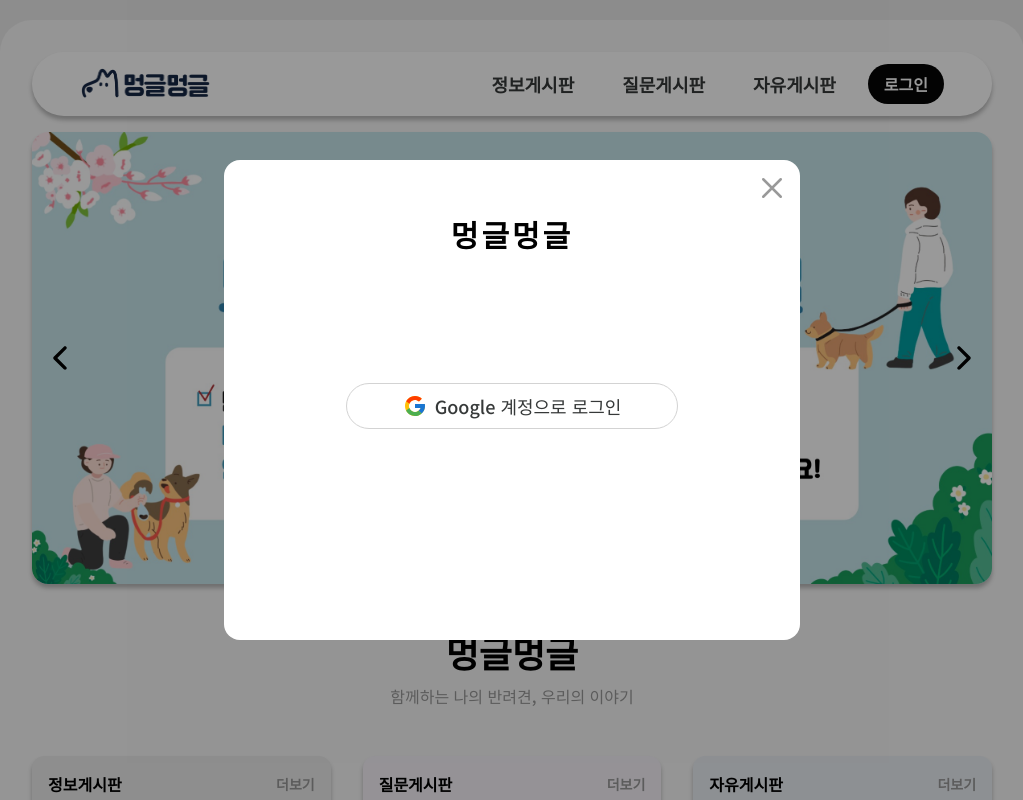
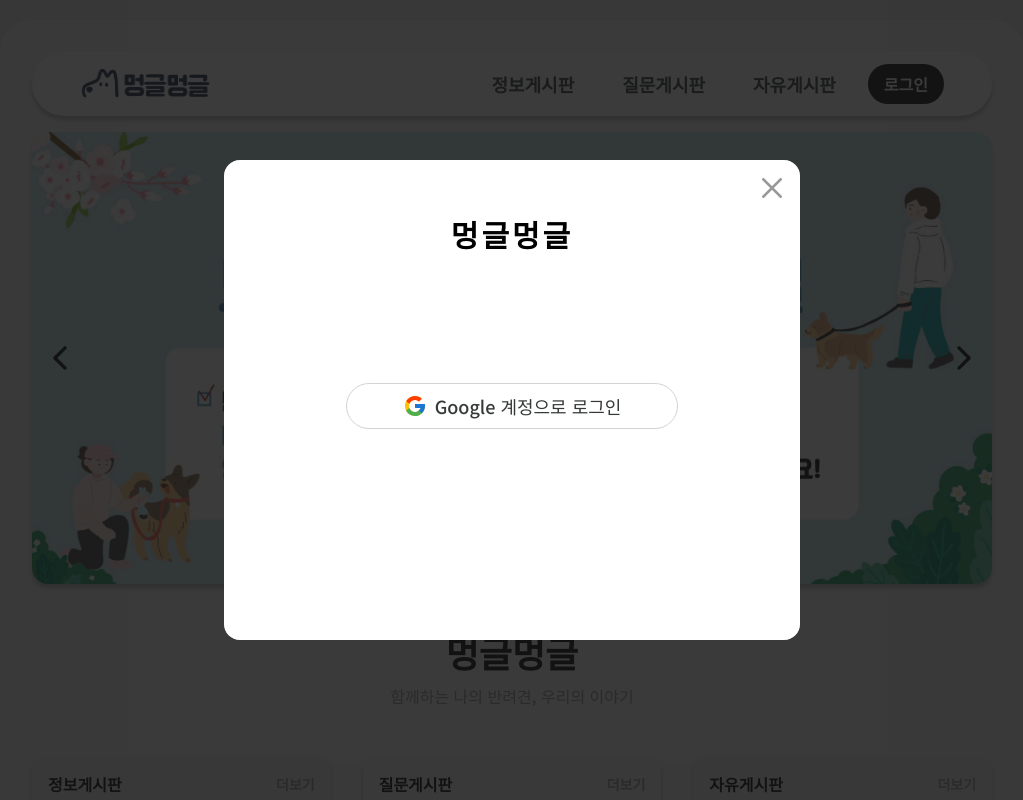
Before and after one commit to JiiHong/meong-geul-meong-geul, a Next.js app: page / in a window 1280 px wide. Both pictures are taken after a click on the button "로그인". Shown: the top 800 px of the page, without its empty margins (128-1151 px from the left). Built offline with nearby package versions, Linux system fonts and the light colour scheme; no server answers; the database is empty.

Commit message:
[#123] Feat: 모달 구현 방법 createPortal로 변경

```diff
--- a/src/app/layout.tsx
+++ b/src/app/layout.tsx
@@ -43,6 +43,7 @@ export default function RootLayout({
           </ReactQueryProvider>
           <Footer />
         </div>
+        <div id="modal"></div>
       </body>
     </html>
   );
--- a/src/components/AuthModal/LoingModal.tsx
+++ b/src/components/AuthModal/LoingModal.tsx
@@ -1,14 +1,17 @@
 import GoogleLoginButton from '@/components/AuthModal/GoogleLoginButton';
 import Modal from './Modal';
+import ModalPortal from '../ModalPortal';
 
 type Props = { onClick: () => void };
 
 export default function LoginModal({ onClick }: Props) {
   return (
-    <Modal onClick={onClick}>
-      <div className="flex justify-center items-center grow">
-        <GoogleLoginButton />
-      </div>
-    </Modal>
+    <ModalPortal>
+      <Modal onClick={onClick}>
+        <div className="flex justify-center items-center grow">
+          <GoogleLoginButton />
+        </div>
+      </Modal>
+    </ModalPortal>
   );
 }
--- a/src/components/AuthModal/Modal.tsx
+++ b/src/components/AuthModal/Modal.tsx
@@ -7,7 +7,7 @@ type Props = {
 
 export default function Modal({ children, onClick }: Props) {
   return (
-    <div className="fixed top-0 left-0 flex justify-center items-center w-full h-full bg-[#00000066] z-10">
+    <div className="fixed top-0 left-0 flex justify-center items-center w-full h-full bg-neutral-900/60 z-50">
       <div className="flex flex-col items-center w-3/5 min-w-72 max-w-xl h-3/5 rounded-2xl bg-white">
         <CloseButton onClick={onClick} />
         <p className="text-3xl font-bold tracking-widest">멍글멍글</p>
--- /dev/null
+++ b/src/components/ModalPortal.tsx
@@ -0,0 +1,13 @@
+import { createPortal } from 'react-dom';
+
+type Props = {
+  children: React.ReactNode;
+};
+
+export default function ModalPortal({ children }: Props) {
+  if (typeof window === 'undefined') return null;
+
+  const node = document.getElementById('modal') as Element;
+
+  return createPortal(children, node);
+}
```
